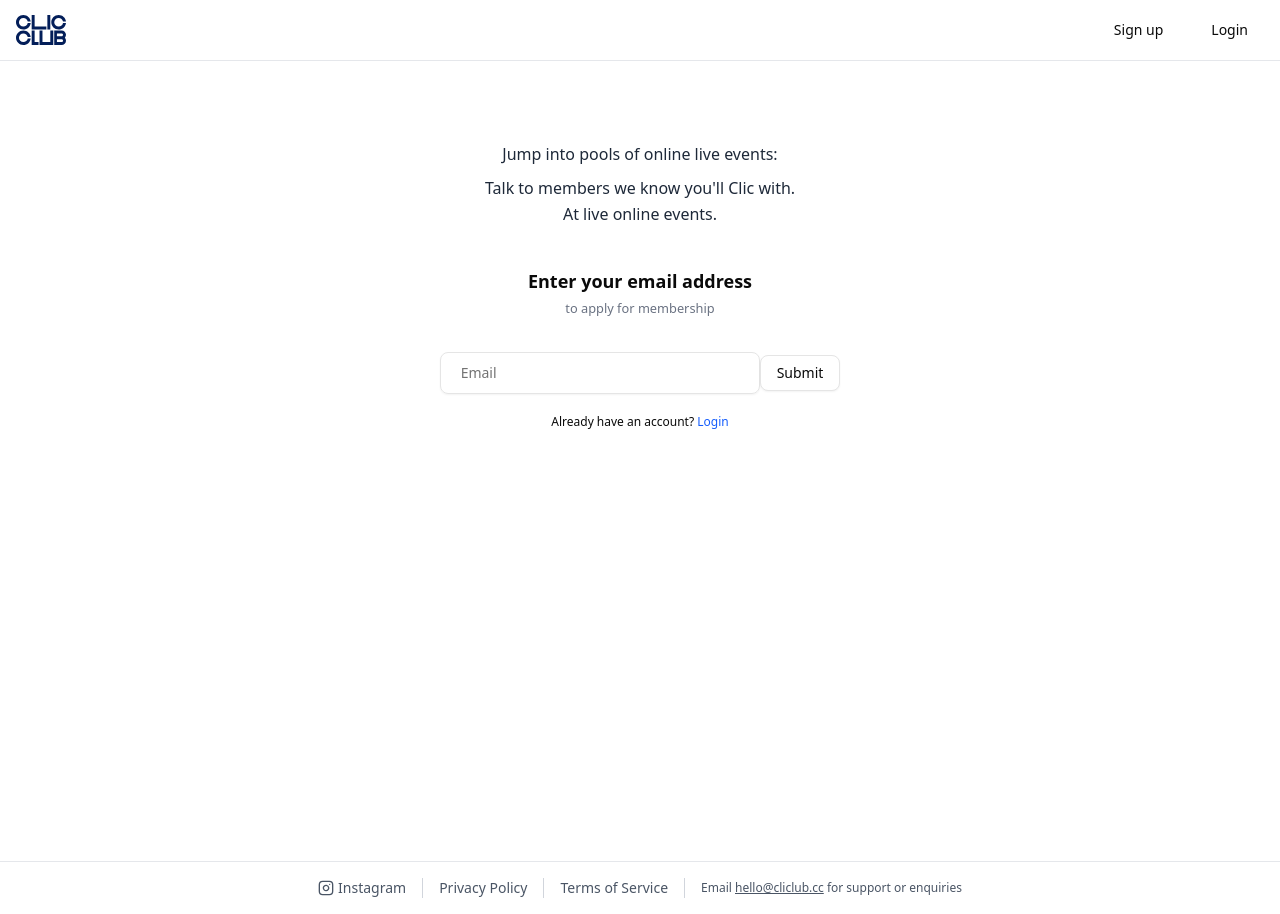
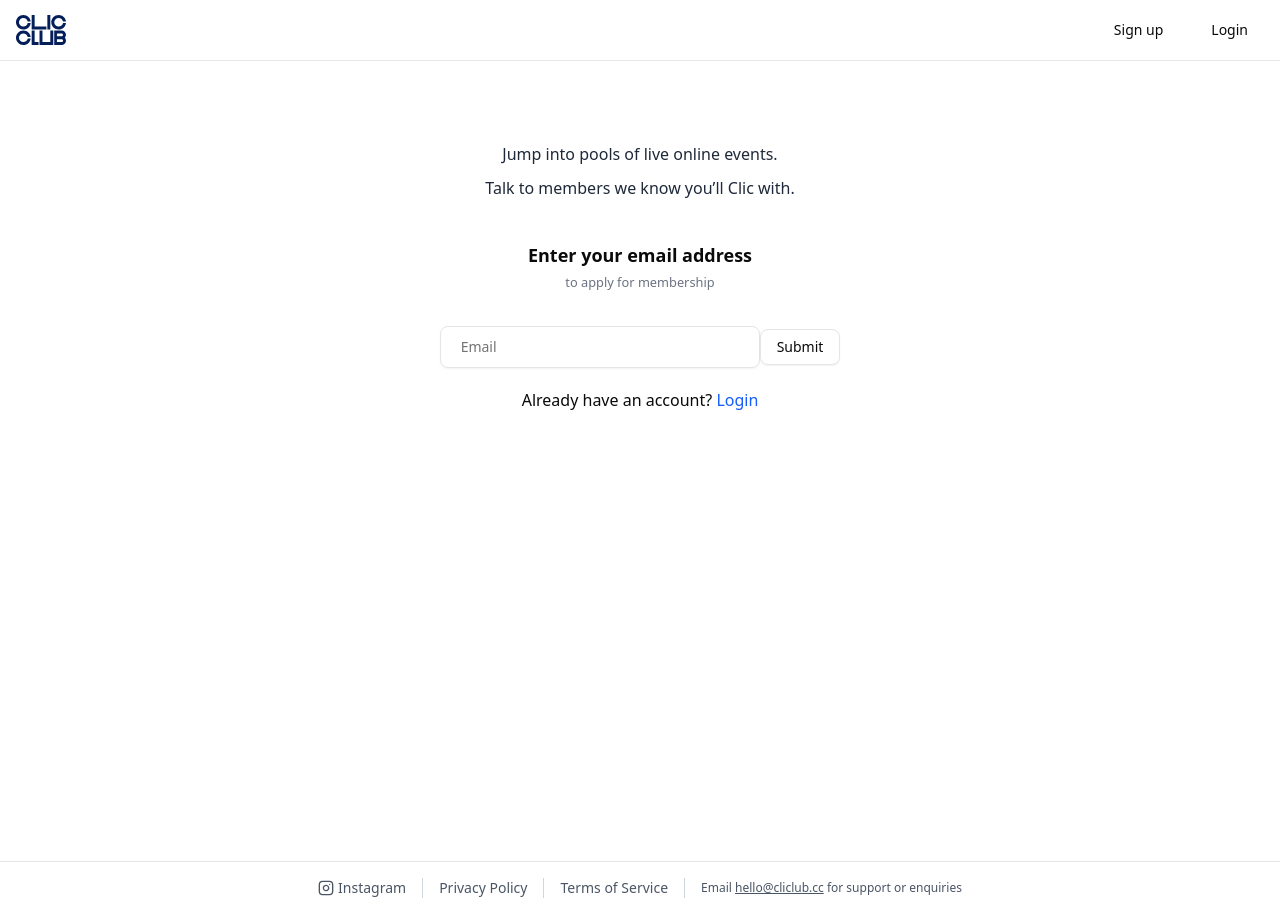
Before and after one commit to Lightxxo/CLIC-WEB, a React (Vite) app in the folder Frontend/: page /signup in a window 1280 px wide. Built offline with nearby package versions, Linux system fonts and the light colour scheme.

Commit message:
Fix tagline, login/signup footer text

```diff
--- a/Frontend/src/components/EmailVerification/EmailVerification.tsx
+++ b/Frontend/src/components/EmailVerification/EmailVerification.tsx
@@ -205,11 +205,10 @@ const EmailVerification = () => {
     <div className="mt-20 text-center">
       <div className="text-center my-10">
         <p className="text-base font-medium text-gray-800 max-w-sm mx-auto leading-relaxed px-2">
-          Jump into pools of online live events:
+          Jump into pools of live online events.
         </p>
         <p className="text-base font-medium text-gray-800 max-w-sm mx-auto mt-2 leading-relaxed px-2">
-          Talk to members we know you'll Clic with.<br></br> At live online
-          events.
+          Talk to members we know you’ll Clic with.
         </p>
       </div>
 
@@ -245,7 +244,7 @@ const EmailVerification = () => {
               >
                 Submit
               </Button>
-              <p className="text-xs mt-5">
+              <p className="text-md mt-5">
                 Already have an account?{" "}
                 <Link to="/login" className="text-blue-600">
                   Login
--- a/Frontend/src/pages/HowItWorks/HowItWorks.tsx
+++ b/Frontend/src/pages/HowItWorks/HowItWorks.tsx
@@ -68,10 +68,10 @@ export default function HowItWorks() {
         {/* Tagline */}
         <div className="text-center my-10">
           <p className="text-base font-medium text-gray-800 max-w-sm mx-auto leading-relaxed px-2">
-            Jump into pools of online live events:
+            Jump into pools of live online events.
           </p>
           <p className="text-base font-medium text-gray-800 max-w-sm mx-auto mt-2 leading-relaxed px-2">
-            Talk to members we know you'll Clic with.<br></br> At live online events.
+            Talk to members we know you’ll Clic with.
           </p>
         </div>
 
--- a/Frontend/src/pages/Login/Login.tsx
+++ b/Frontend/src/pages/Login/Login.tsx
@@ -111,7 +111,7 @@ const Login = () => {
           Submit
         </Button>
       </form>
-      <p className="text-xs mt-5">
+      <p className="text-md mt-5">
         Don't have an account?{" "}
         <Link to="/signup" className="text-blue-600">
           Sign up
```
